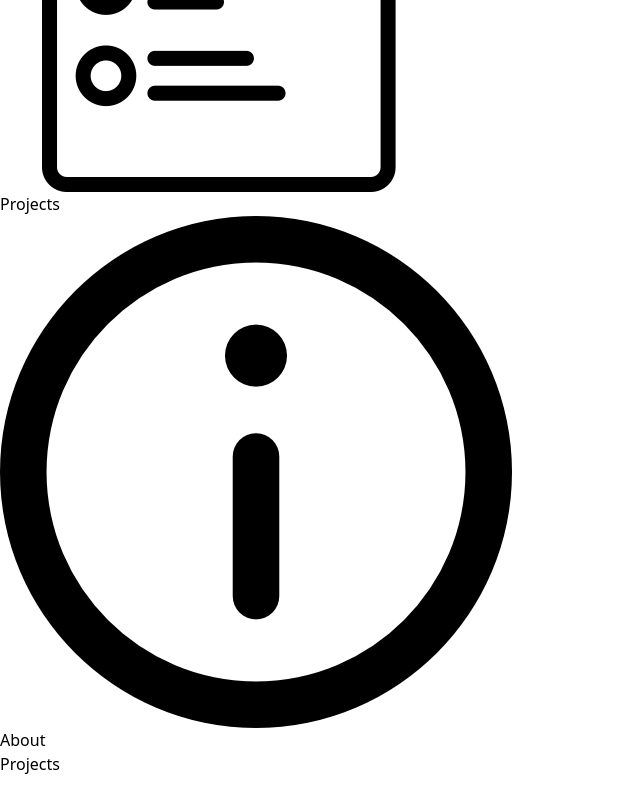
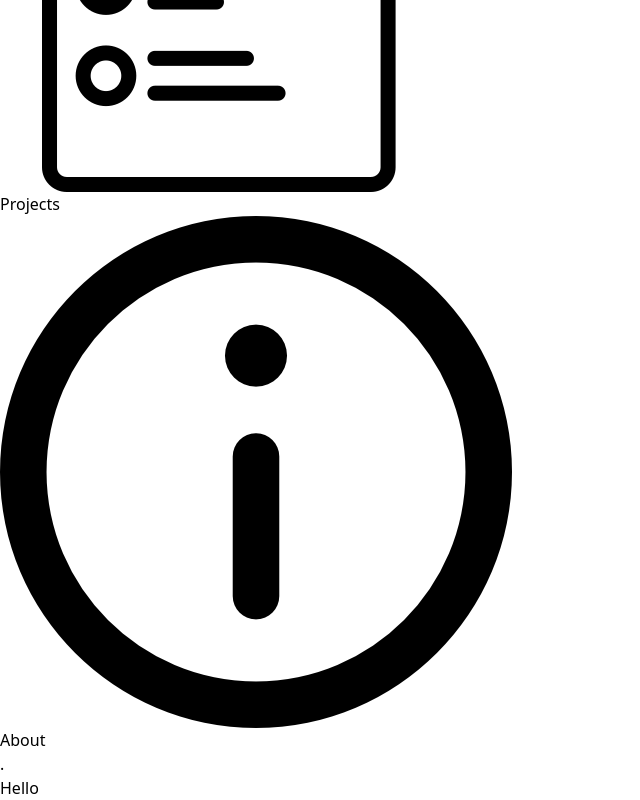
Before and after one commit to HET-SHUKLA/PORTFOLIO-REACT, a React (Vite) app: page /projects in a window 1280 px wide. Shown: the part 856-1656 px from the top of the page, without its empty margins (0-640 px from the left). Before the commit the page ends 1632 px from the top, so only its background shows below. Built offline with nearby package versions, Linux system fonts and the light colour scheme.

Commit message:
Create Project Card.jsx

```diff
--- a/src/pages/Projects.jsx
+++ b/src/pages/Projects.jsx
@@ -1,9 +1,15 @@
-import React from 'react';
+import React, { Fragment } from 'react';
 
 const Projects = () => {
     return (
-        <div>
-            Projects
+        <div className='h-full w-full flex justify-start items-center'>
+            <div className="scroll h-5/6 border-2 p-1">
+                .
+            </div>
+
+            <div className="projects-box ml-5">
+                Hello
+            </div>
         </div>
     );
 }
```
Also changed, not shown: src/components/ProjectCard.jsx (added).
